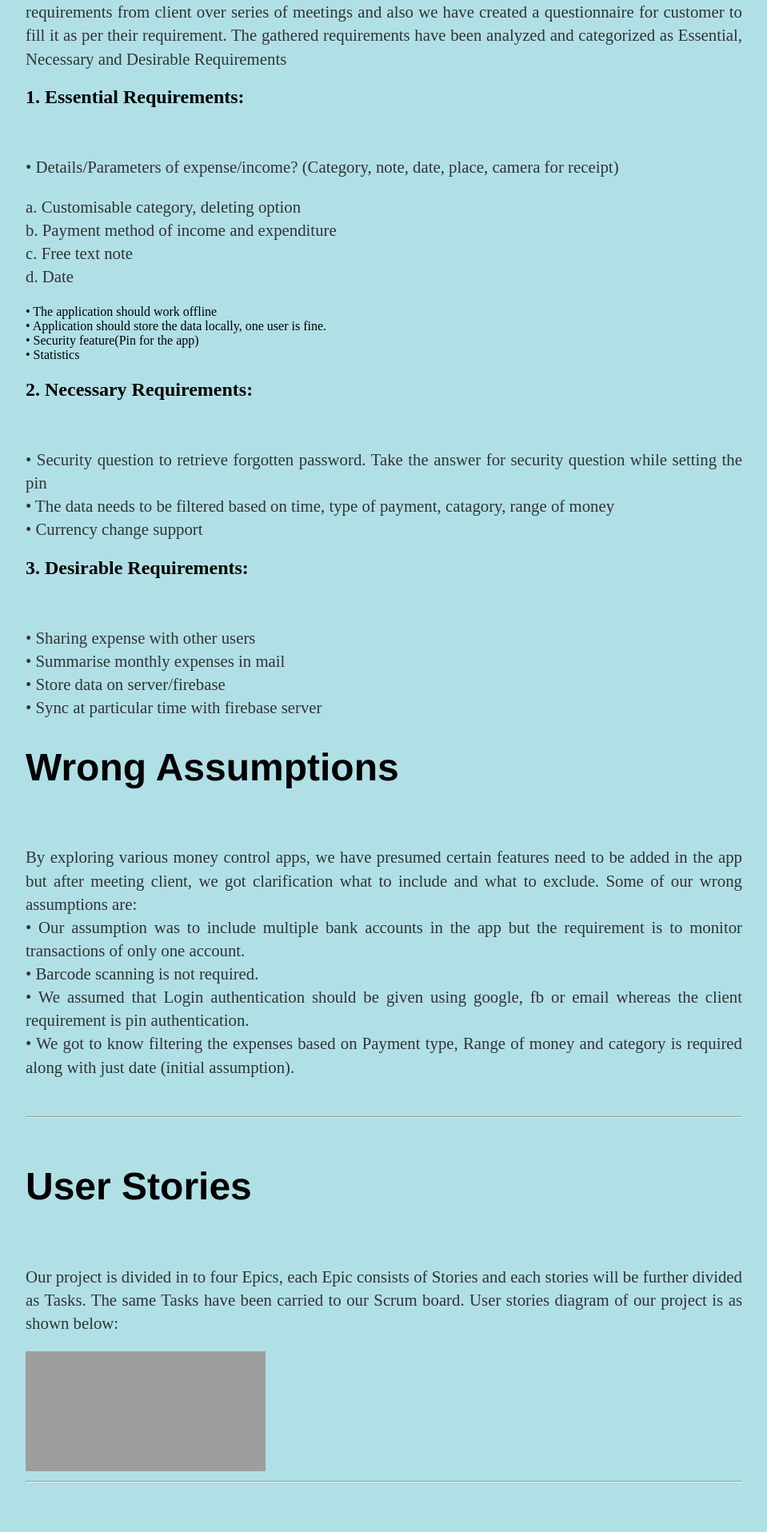
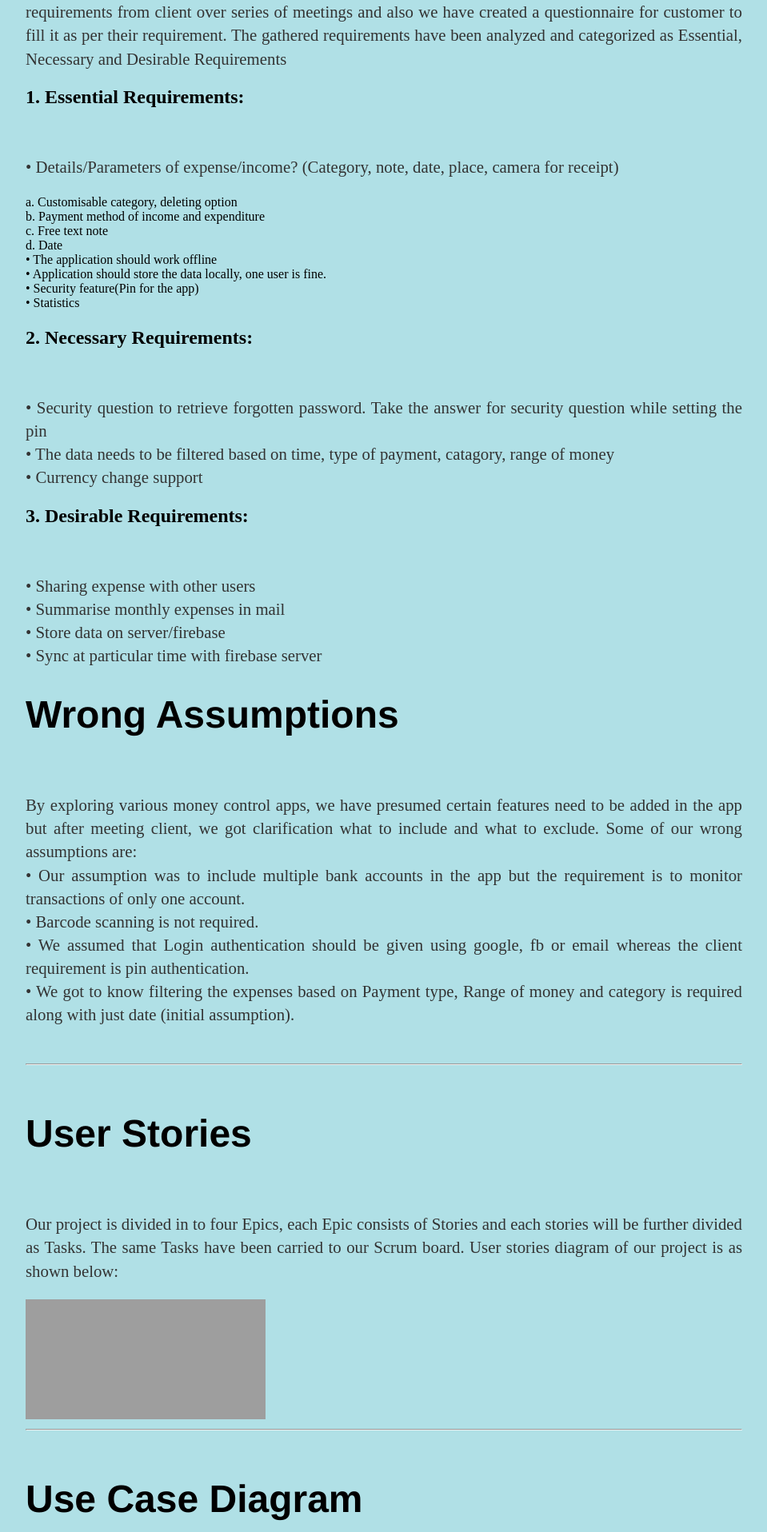
Before and after one commit to kartikprabhu20/YourEuro, a Jekyll site: the page built from docs/_posts/2019-05-13-BasicPrototype.md, in a window 1280 px wide. Shown: the part 907-2823 px from the top of the page at 80% size, without its empty margins (160-1119 px from the left). Built offline with Jekyll 4.4.1, drawn with Linux system fonts in a browser that asks for light colours; a file with an impossible date is left out; grey boxes are pictures that could not be loaded.

Commit message:
Update 2019-05-13-BasicPrototype.md

```diff
--- a/docs/_posts/2019-05-13-BasicPrototype.md
+++ b/docs/_posts/2019-05-13-BasicPrototype.md
@@ -19,11 +19,11 @@
 <h2>1. Essential Requirements:</h2><br>
 
 <p>• Details/Parameters of expense/income? (Category, note, date, place, camera for receipt)<br>
-			 <p class="tab">    a. Customisable category, deleting option<br>
+			 <div class="tab">    a. Customisable category, deleting option<br>
 			     b. Payment method of income and expenditure<br>
 			     c. Free text note<br>
 			     d. Date<br>
-				 </p>
+				 </div>
   • The application should work offline<br>
 		• Application should store the data locally, one user is fine.<br>
 		• Security feature(Pin for the app)<br>
```
